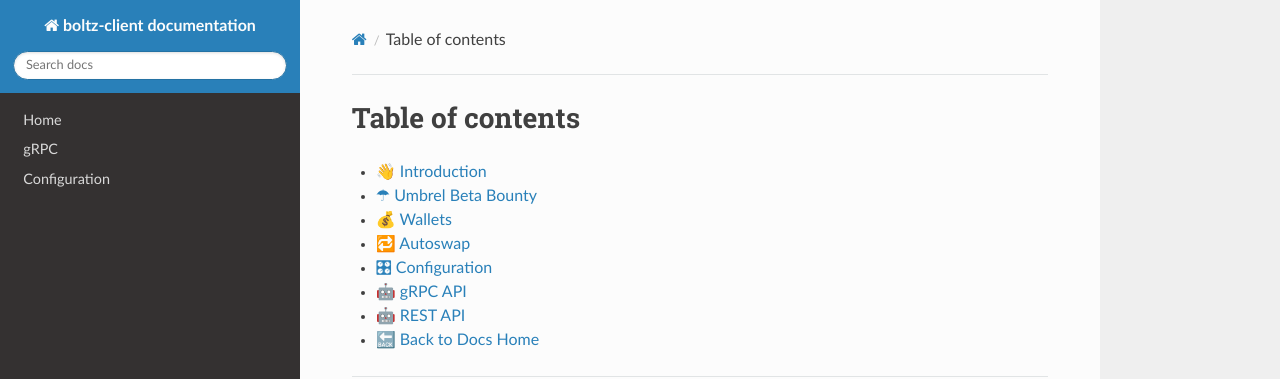
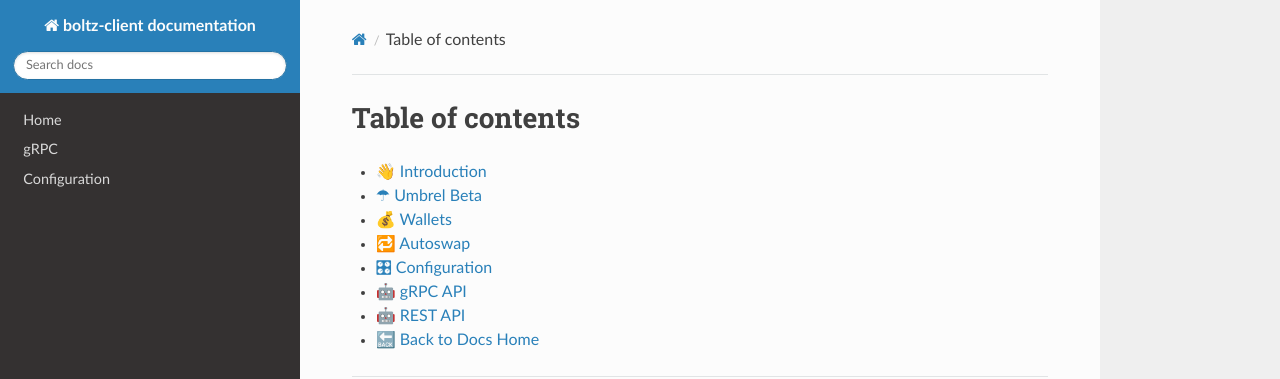
Before and after one commit to BoltzExchange/boltz-client, an MkDocs documentation site: the page built from docs/SUMMARY.md, in a window 1280 px wide. Shown: the top 379 px of the page. Built offline with MkDocs 1.6.1, drawn with Linux system fonts in a browser that asks for light colours; nearby versions of some CDN libraries.

Commit message:
docs: No subject

```diff
--- a/docs/SUMMARY.md
+++ b/docs/SUMMARY.md
@@ -1,7 +1,7 @@
 # Table of contents
 
 * [👋 Introduction](README.md)
-* [☂ Umbrel Beta Bounty](rtl-testing.md)
+* [☂ Umbrel Beta](rtl-testing.md)
 * [💰 Wallets](wallets.md)
 * [🔁 Autoswap](autoswap.md)
 * [🎛 Configuration](configuration.md)
```
